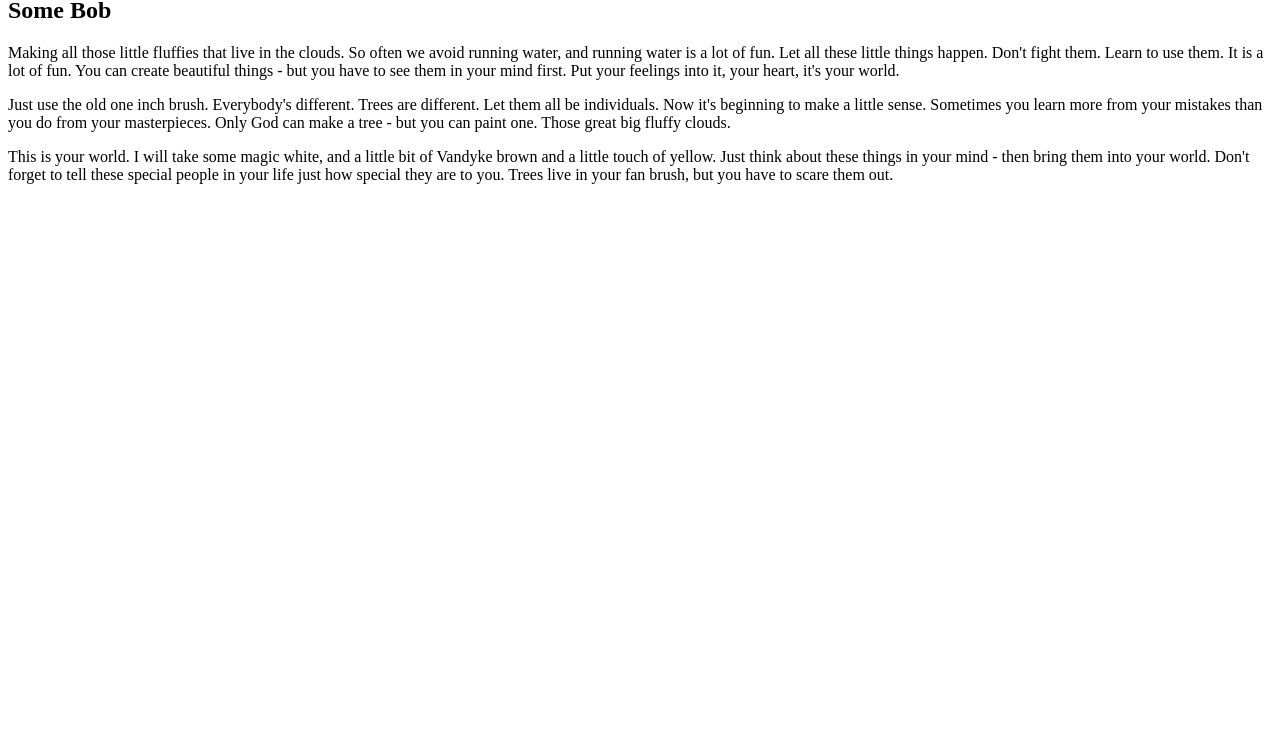
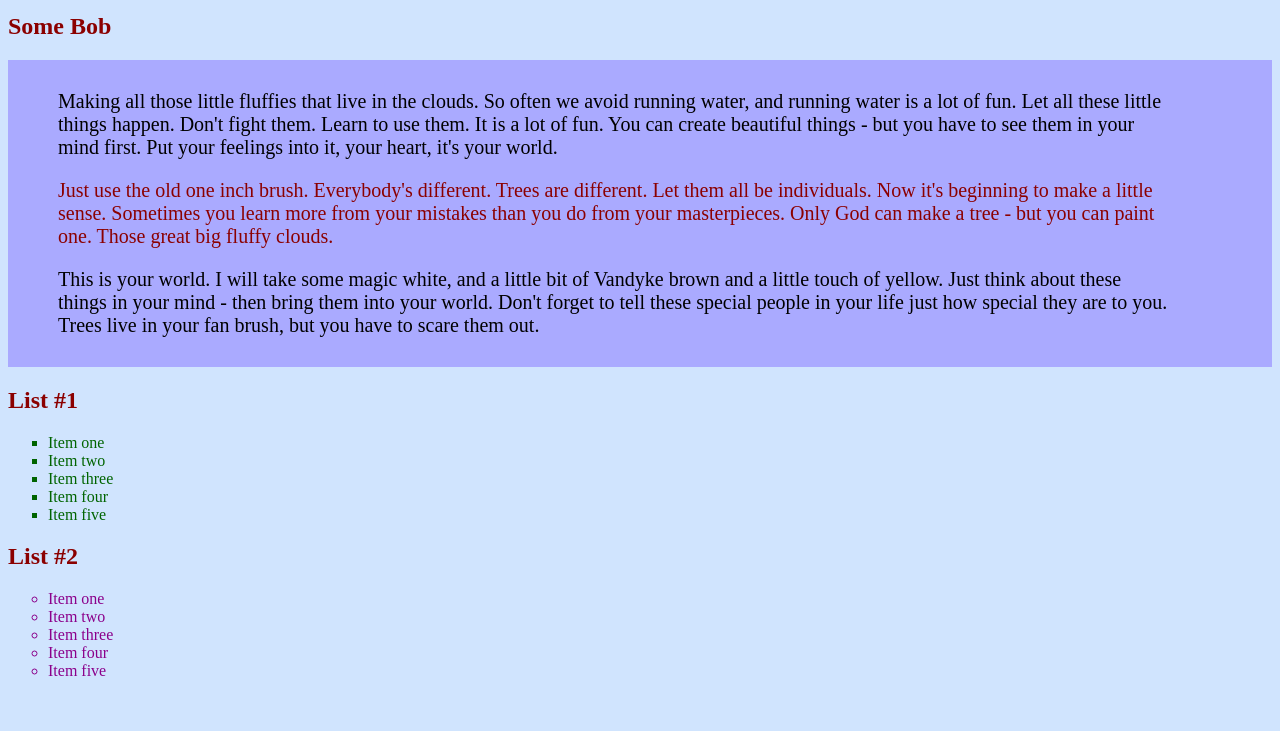
Before and after one commit to swampnet-examples/examples-css, a plain HTML site: page www/index.html in a window 1280 px wide. Shown: the part 69-800 px from the top of the page. Drawn offline with Linux system fonts and the light colour scheme.

Commit message:
Add styles

```diff
--- a/www/index.html
+++ b/www/index.html
@@ -5,12 +5,34 @@
     <body>
         <h1>Test</h1>
         <h2>Some Bob</h2>
-        <div>
+        <div class="bob">
             <p>Making all those little fluffies that live in the clouds. So often we avoid running water, and running water is a lot of fun. Let all these little things happen. Don't fight them. Learn to use them. It is a lot of fun. You can create beautiful things - but you have to see them in your mind first. Put your feelings into it, your heart, it's your world.</p>
 
-            <p>Just use the old one inch brush. Everybody's different. Trees are different. Let them all be individuals. Now it's beginning to make a little sense. Sometimes you learn more from your mistakes than you do from your masterpieces. Only God can make a tree - but you can paint one. Those great big fluffy clouds.</p>
+            <p class="highlight">Just use the old one inch brush. Everybody's different. Trees are different. Let them all be individuals. Now it's beginning to make a little sense. Sometimes you learn more from your mistakes than you do from your masterpieces. Only God can make a tree - but you can paint one. Those great big fluffy clouds.</p>
 
             <p>This is your world. I will take some magic white, and a little bit of Vandyke brown and a little touch of yellow. Just think about these things in your mind - then bring them into your world. Don't forget to tell these special people in your life just how special they are to you. Trees live in your fan brush, but you have to scare them out.</p>
         </div>
+
+        <h2>List #1</h2>
+        <div id="list-01">
+            <ul>
+                <li>Item one</li>
+                <li>Item two</li>
+                <li>Item three</li>
+                <li>Item four</li>
+                <li>Item five</li>
+            </ul>
+        </div>
+
+        <h2>List #2</h2>
+        <div id="list-02">
+            <ul>
+                <li>Item one</li>
+                <li>Item two</li>
+                <li>Item three</li>
+                <li>Item four</li>
+                <li>Item five</li>
+            </ul>
+        </div>
     </body>
 </html>
--- a/www/styles/style.css
+++ b/www/styles/style.css
@@ -0,0 +1,41 @@
+body {
+    background-color: #d0e4fe;
+}
+
+h1 {
+    color: darkblue;
+    text-align: center;
+    font-size: 40px;
+}
+
+h2 {
+    color: darkred;
+    text-align: left;
+}
+
+p {
+    font-family: "Times New Roman";
+    font-size: 20px;
+}
+
+p.highlight {
+    color: darkred;
+}
+
+div.bob {
+    background-color: #aaaaff;
+    padding-top: 10px;
+    padding-bottom: 10px;
+    padding-right: 100px;
+    padding-left: 50px;
+}
+
+#list-01 ul {
+    list-style-type: square;
+    color: darkgreen;
+}
+
+#list-02 ul {
+    list-style-type: circle;
+    color: darkmagenta;
+}
```
